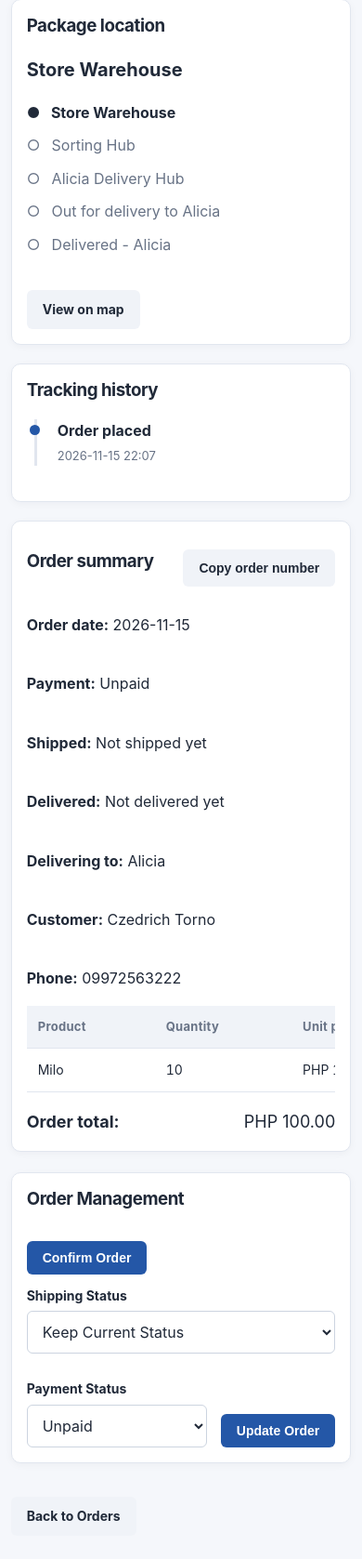
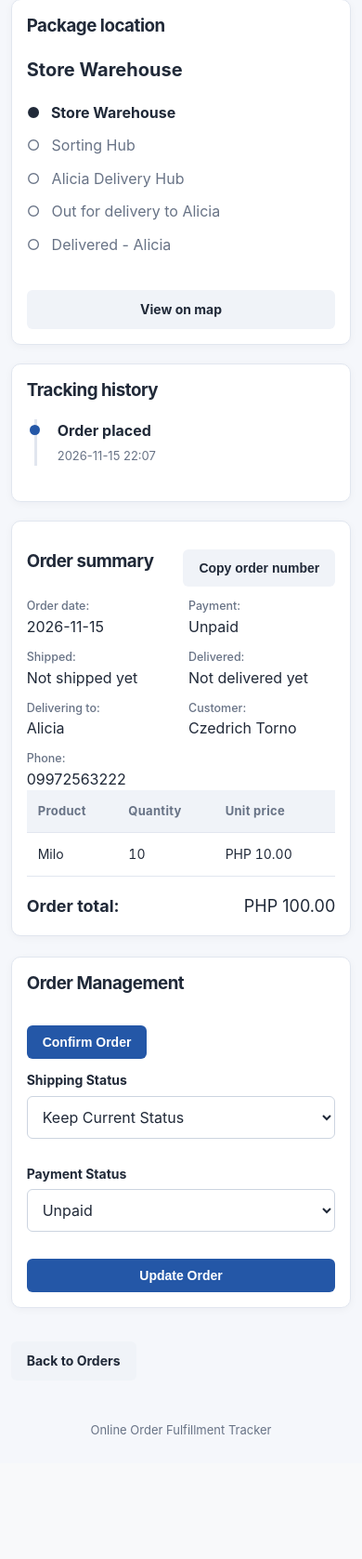
Before and after one commit to Czed54/-ONLINE-ORDER-FULFILLMENT-TRACKER, a Flask app: page /orders/1 in a window 390 px wide. Shown: the part 665-2342 px from the top of the page at 93% size. After the commit the page ends 2208 px from the top, so only its background shows below. Run offline with Flask 3, Linux system fonts and the light colour scheme; a user stored in the database is signed in; data comes from the database, SQL or seed files in the repository.

Commit message:
Tracking page and UI polish

```diff
--- a/static/style.css
+++ b/static/style.css
@@ -748,3 +748,29 @@ table td {
     .trk-step::before { left: calc(50% + 22px); right: calc(-50% + 22px); top: 15px; bottom: auto; width: auto; height: 2px; }
     .trk-grid { grid-template-columns: 1fr 1fr; }
 }
+
+/* =========================================
+   Polish pass: contrast, charts, mobile
+   ========================================= */
+
+:root[data-theme="dark"] .btn { color: #0b1220; }
+:root[data-theme="dark"] .btn:hover { background: #93c5fd; color: #0b1220; }
+:root[data-theme="dark"] .btn-secondary { color: var(--text); background: var(--surface-secondary); }
+:root[data-theme="dark"] .btn-secondary:hover { background: var(--hover-surface); color: var(--text); }
+:root[data-theme="dark"] .status-badge { background: var(--surface-secondary); color: var(--primary); }
+
+.charts-grid img { display: block; width: 100%; height: auto; border-radius: 10px; }
+:root[data-theme="dark"] .charts-grid img { filter: invert(0.92) hue-rotate(180deg); }
+
+.trk-grid { align-items: start; }
+.details-grid p { margin: 0; line-height: 1.5; }
+
+@media (max-width: 700px) {
+    .details-grid { grid-template-columns: 1fr 1fr; gap: 12px 16px; }
+    .details-grid p strong { display: block; color: var(--muted); font-weight: 500; font-size: 12.5px; }
+    .table-container { overflow-x: auto; -webkit-overflow-scrolling: touch; }
+    .table-container table { min-width: 460px; }
+    .management-form { grid-template-columns: 1fr; }
+    .management-form .btn, .trk-actions .btn, .trk-actions form { width: 100%; }
+    .trk-copy { width: auto; }
+}
```
